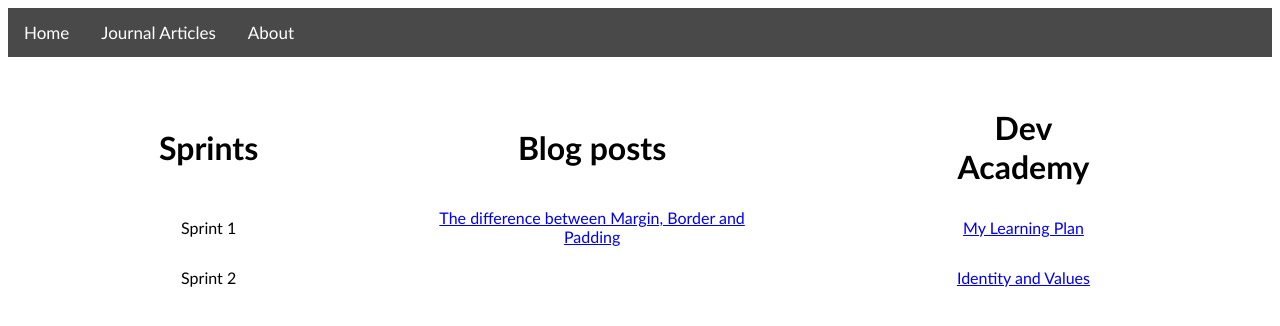
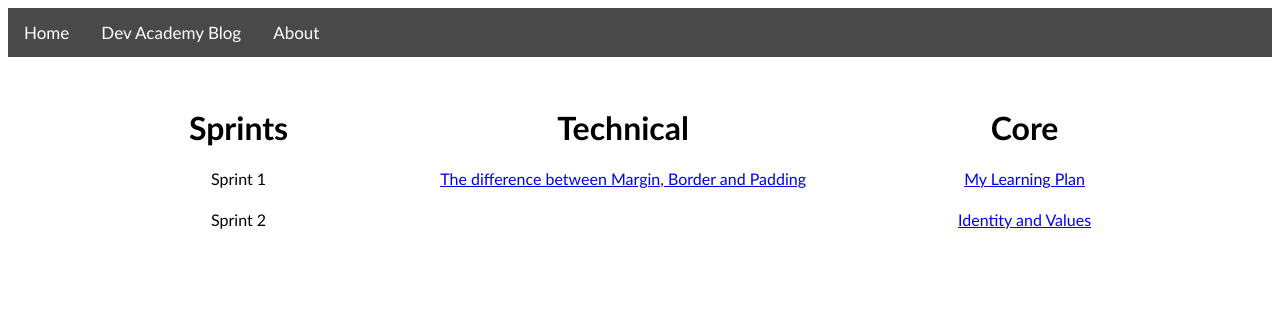
Before and after one commit to brayden-drummond/brayden-drummond.github.io, a plain HTML site: page blog/Journal-Articles.html in a window 1280 px wide. Drawn offline with Linux system fonts and the light colour scheme.

Commit message:
Update headers on page

```diff
--- a/blog/Journal-Articles.html
+++ b/blog/Journal-Articles.html
@@ -10,7 +10,7 @@
 
     <div class="topnav">
       <a class="active" href="../index.html">Home</a>
-      <a href="Journal-Articles.html">Journal Articles</a>
+      <a href="Journal-Articles.html">Dev Academy Blog</a>
       <a href="About.html">About</a>
     </div>
 
@@ -18,8 +18,8 @@
       <table class="table-journal-articles">
         <tr>
           <th>Sprints</th>
-          <th>Blog posts</th>
-          <th>Dev Academy</th>
+          <th>Technical</th>
+          <th>Core</th>
         </tr>
         <tr>
           <td>Sprint 1</td>
```
